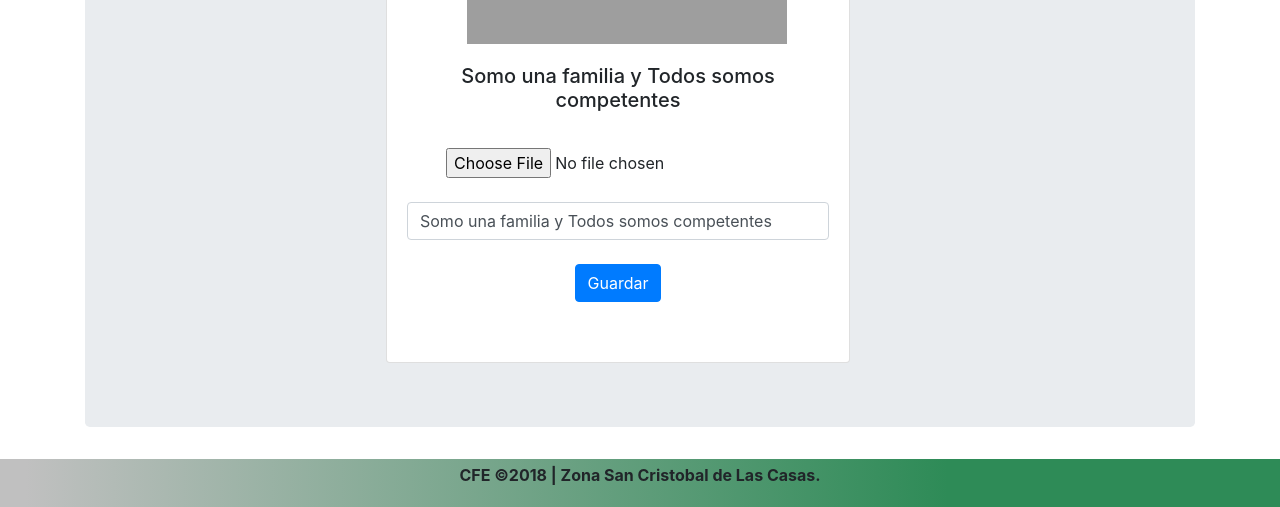
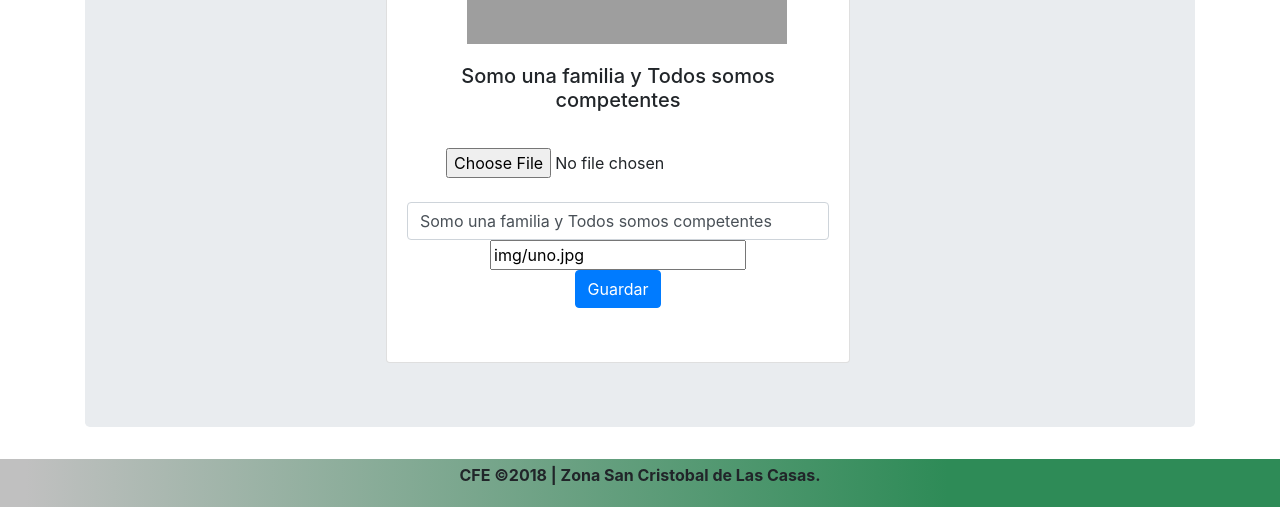
Before and after one commit to EstherAdilene/cfe, a PHP site: page /catalogos/galeria/nuevo.php?id=7 in a window 1280 px wide. Shown: the part 346-853 px from the top of the page. Run offline with PHP 8.4, Linux system fonts and the light colour scheme; data comes from the database, SQL or seed files in the repository; data that the repository does not hold is empty; grey boxes are pictures that could not be loaded.

Commit message:
nuevo cambio
nuevo cambio

```diff
--- a/catalogos/galeria/nuevo.php
+++ b/catalogos/galeria/nuevo.php
@@ -27,7 +27,7 @@ include '../headerPrin.php';
                             <input type="text" name="descripcion_tarjeta" class="form-control" placeholder="descripción" value="<?php echo  $fila['descripcion_tarjeta']?>">
 
                             <?php if($_GET['id'] != 0) { ?>
-                            <input type="hidden" name="ruta_img_elim" value="<?php echo $fila['ruta_tarjeta']?>">
+                            <input type="text" name="ruta_img_elim" value="<?php echo $fila['ruta_tarjeta']?>">
                             <?php } ?>
                             <br>
                             <button type="submit" class="btn btn-primary">Guardar</button>
```
